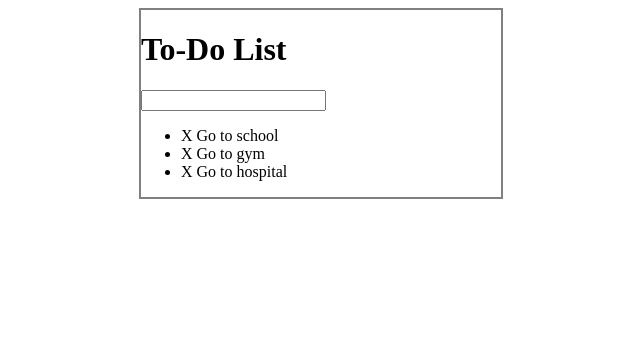
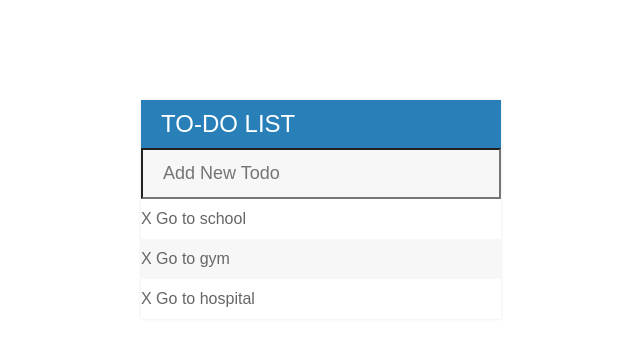
Before and after one commit to NisalMallawaarachchi/to-do-list, a plain HTML site: page index.html in a window 1280 px wide. Shown: the whole page, without its empty margins (319-959 px from the left). Drawn offline with Linux system fonts and the light colour scheme.

Commit message:
Only improve the UI

```diff
--- a/Assets/css/style.css
+++ b/Assets/css/style.css
@@ -1,10 +1,56 @@
-#container {
-    width: 360px;
-    margin: 0 auto;
-    border: 2px solid grey;
+body {
+  font-family: "Poppins", sans-serif;
 }
 
-.completed{
-    color: gray;
-    text-decoration: line-through;
+#container {
+  width: 360px;
+  margin: 100px auto;
+  background-color: #f7f7f7;
+  box-shadow: 0 0 3px rgba(0, 0, 0, 0.1);
 }
+
+h1 {
+  background-color: #2980b9;
+  color: white;
+  margin: 0;
+  padding: 10px 20px;
+  text-transform: uppercase;
+  font-size: 24px;
+  font-weight: normal;
+}
+
+ul {
+  list-style: none;
+  margin: 0;
+  padding: 0;
+}
+
+li {
+    height: 40px;
+    line-height: 40px;
+    color: #666;
+}
+
+li:nth-child(2n + 1) {
+  background-color: #fff;
+}
+
+input {
+    font-size: 18px;
+    background-color: #f7f7f7;
+    width: 100%;
+    padding: 13px 13px 13px 20px;
+    box-sizing: border-box;
+    color: #2980b9;
+}
+
+input:focus{
+    background-color: white;
+    border: 3px solid #2980b9;
+    outline: none;
+}
+
+.completed {
+  color: gray;
+  text-decoration: line-through;
+}
--- a/index.html
+++ b/index.html
@@ -12,7 +12,7 @@
 <body>
     <div id="container">
         <h1>To-Do List</h1>
-        <input type="text">
+        <input type="text" placeholder="Add New Todo">
 
         <ul>
             <li><span>X</span> Go to school</li>
```
